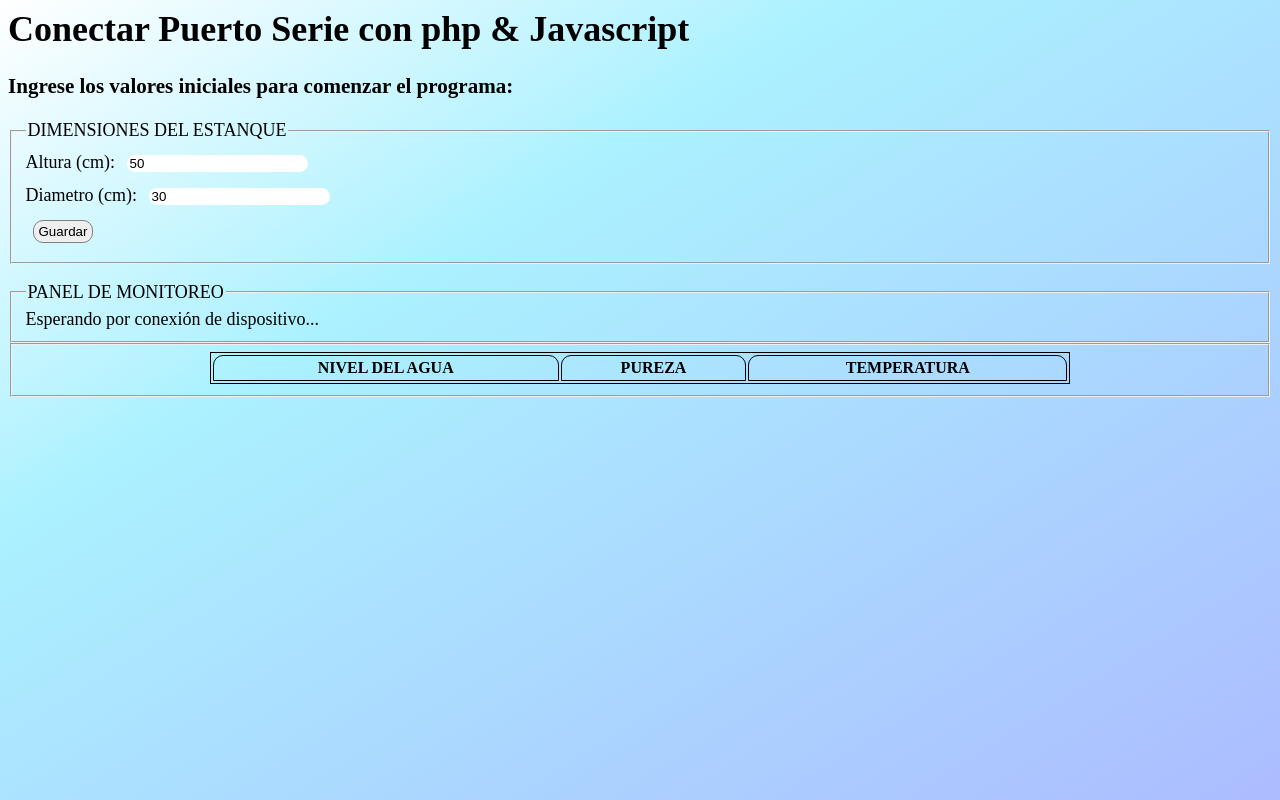
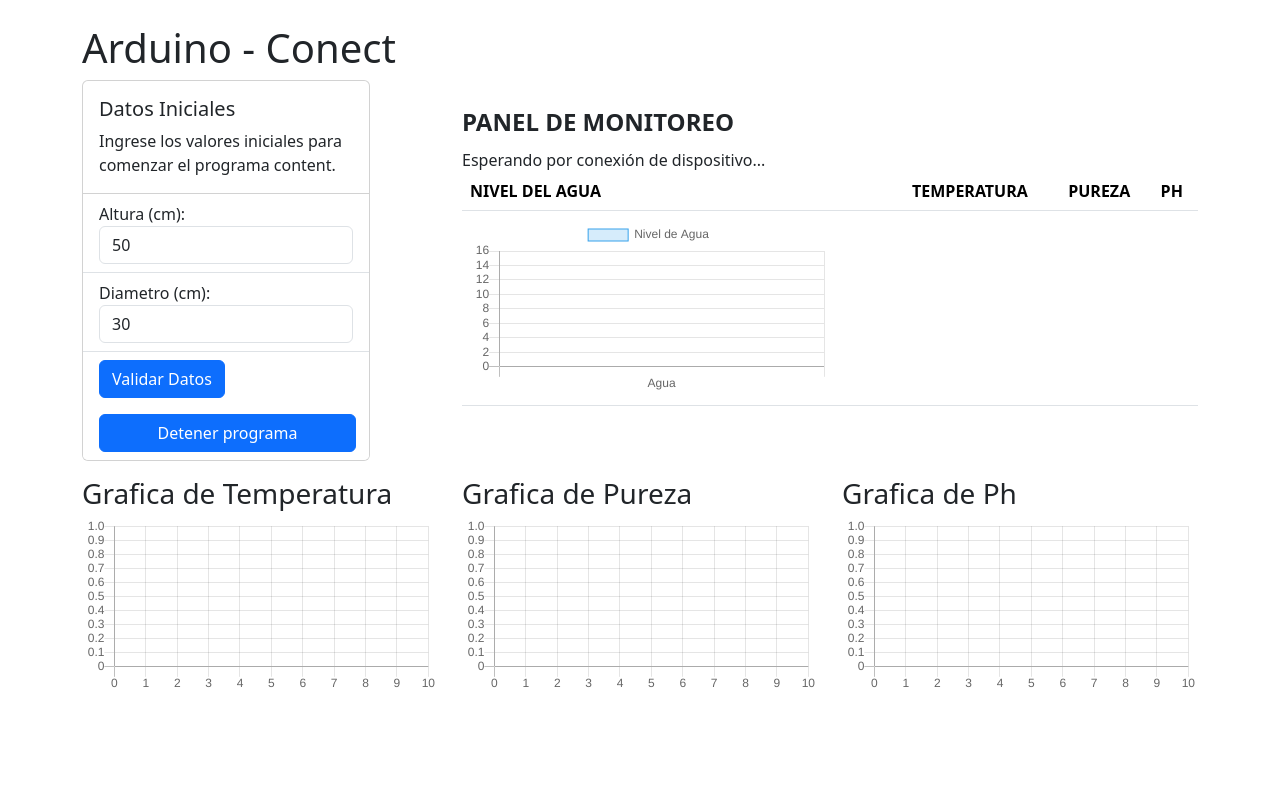
Before and after one commit to YJoel/Proyecto-web-Arduino, a PHP site: page / in a window 1280 px wide. Run offline with PHP 8.4, Linux system fonts and the light colour scheme; lists and menus that the app fills with data are empty.

Commit message:
Inclusión de Bootstrap para lo estilos

```diff
--- /dev/null
+++ b/Grafica/AppGrafica.js
@@ -0,0 +1,58 @@
+import { Grafica } from "./Grafica.js";
+
+const ids = ["grafica1", "grafica2", "grafica3", "grafica4"];
+const charts = [];
+ids.forEach((el) => {
+  if (el === "grafica4") {
+    charts.push(
+      new Grafica(el, {
+        type: "bar",
+        data: {
+          labels: ["Agua"],
+          datasets: [
+            {
+              label: "Nivel de Agua",
+              data: [],
+              backgroundColor: ["rgba(54, 162, 235, 0.2)"],
+              borderColor: ["rgb(54, 162, 235)"],
+              borderWidth: 1,
+            },
+          ],
+        },
+        options: {
+          scales: {
+            yAxes: [{ ticks: { min: 0, max: 16 } }],
+          },
+        },
+      })
+    );
+  } else {
+    charts.push(
+      new Grafica(el, {
+        type: "line",
+        data: {
+          labels: [0, 1, 2, 3, 4, 5, 6, 7, 8, 9, 10],
+          datasets: [
+            {
+              label: "Grafica 1",
+              fill: false,
+              backgroundColor: "rgba(0,0,255,1.0)",
+              borderColor: "rgba(0,0,255,0.1)",
+              data: [],
+            },
+          ],
+        },
+        options: {
+          legend: { display: false },
+          scales: {
+            y: {
+              beginAtZero: true,
+            },
+          },
+        },
+      })
+    );
+  }
+});
+
+export { charts, Grafica };
--- /dev/null
+++ b/Grafica/Grafica.js
@@ -0,0 +1,39 @@
+class Grafica {
+  constructor(el, config) {
+    this.grafica = new Chart(el, config);
+  }
+
+  getGrafica() {
+    return this.grafica;
+  }
+
+  /**
+   * @param {Number} value
+   */
+
+  appendValues(value) {
+    if (this.grafica.config.type == "line") {
+      if (
+        this.grafica.config.data.labels.length ==
+        this.grafica.config.data.datasets[0].data.length
+      ) {
+        this.grafica.config.data.labels.shift();
+        this.grafica.config.data.labels.push(
+          this.grafica.config.data.labels[
+            this.grafica.config.data.labels.length - 1
+          ] + 1
+        );
+        this.grafica.config.data.datasets[0].data.shift();
+        this.grafica.config.data.datasets[0].data.push(value);
+      } else {
+        this.grafica.config.data.datasets[0].data.push(value);
+      }
+      this.grafica.update();
+    } else if (this.grafica.config.type == "bar"){
+      this.grafica.config.data.datasets[0].data = [value]
+      this.grafica.update();
+    }
+  }
+}
+
+export { Grafica };
--- /dev/null
+++ b/WebSerial_Api/Arduino.js
@@ -0,0 +1,64 @@
+class Arduino {
+  constructor(port) {
+    this.port = port;
+  }
+
+  setPort(port) {
+    this.port = port;
+  }
+
+  getPort() {
+    return this.port;
+  }
+
+  /**
+   *
+   * @param {HTMLInputElement} altura
+   * @param {HTMLInputElement} diametro
+   */
+  async writeOnPort(altura, diametro) {
+    setTimeout(async () => {
+      const textEncoder = new TextEncoderStream();
+      const writableStreamClosed = textEncoder.readable.pipeTo(
+        this.port.writable
+      );
+      const writer = textEncoder.writable.getWriter();
+
+      await writer.write(`${altura.value},${diametro.value}`);
+    }, 2000);
+  }
+
+  async readOnPort() {
+    await this.port.open({ baudRate: 9600 });
+
+    const textDecoder = new TextDecoderStream();
+    const readableStreamClosed = this.port.readable.pipeTo(
+      textDecoder.writable
+    );
+    const reader = textDecoder.readable.getReader();
+
+    // Verifica la disponibilidad del Puerto
+    while (this.port.readable) {
+
+      // Listen to data coming from the serial device.
+      let str = "";
+      let arr = Array(1);
+
+      // Empezamos a leer
+      while (true) {
+        const { value, done } = await reader.read();
+        if (done) {
+          // Allow the serial port to be closed later.
+          reader.releaseLock();
+          console.log(value);
+          break;
+        } else {
+          console.log("algo pasó", done, value == "\n");
+        }
+        // value is a string.
+      }
+    }
+  }
+}
+
+export { Arduino };
--- a/WebSerial_Api/index.js
+++ /dev/null
@@ -1,100 +0,0 @@
-let conected = false;
-
-/*navigator.serial.addEventListener("connect", (e) => {
-  // Connect to `e.target` or add it to a list of available ports.
-  if (altura != 0 && diametro != 0) {
-    document.getElementById("connect").innerHTML = `Puerto Serial Conectado!`;
-    document.getElementById("webSerial").addEventListener("click", ejec);
-  }
-});*/
-
-navigator.serial.addEventListener("disconnect", (e) => {
-  // Remove `e.target` from the list of available ports.
-  document.getElementById("connect").innerHTML =
-    "Esperando por conexión de dispositivo...";
-  conected = false;
-  clearInterval();
-});
-
-/*
-navigator.serial.getPorts().then((ports) => {
-  // Initialize the list of available ports with `ports` on page load.
-  console.log(ports);
-});
-*/
-
-function arduino() {
-  navigator.serial.requestPort().then(async (port) => {
-    //escribir(port);
-    leer(port);
-  });
-}
-
-async function escribir(port) {
-  setTimeout(async () => {
-    const textEncoder = new TextEncoderStream();
-    const writableStreamClosed = textEncoder.readable.pipeTo(port.writable);
-    const writer = textEncoder.writable.getWriter();
-
-    await writer.write(`${altura.value},${diametro.value}`);
-  }, 2000);
-}
-
-async function leer(port) {
-  await port.open({ baudRate: 9600 });
-
-  const textDecoder = new TextDecoderStream();
-  const readableStreamClosed = port.readable.pipeTo(textDecoder.writable);
-  const reader = textDecoder.readable.getReader();
-
-  while (port.readable) {
-    // Listen to data coming from the serial device.
-    let str = "";
-    let arr = Array(1);
-    while (true) {
-      const { value, done } = await reader.read();
-      if (done) {
-        // Allow the serial port to be closed later.
-        reader.releaseLock();
-        console.log(value)
-        break;
-      }
-      else {
-        console.log("algo pasó", done, value == '\n')
-      }
-      // value is a string.
-    }
-  }
-}
-
-document.getElementById("initial_values").addEventListener("submit", (form) => {
-  form.preventDefault();
-
-  const data = new FormData(initial_values);
-
-  console.log({
-    altura: data.get("altura"),
-    diametro: data.get("diametro"),
-  });
-
-  document.getElementById("connect").innerHTML = `
-  <button id="webSerial">Conectar Puerto Serial</button>
-  `;
-  document.getElementById("webSerial").addEventListener("click", arduino);
-
-  let tr = document.createElement("tr");
-
-  for (let i = 0; i < 3; i++) {
-    let arr = [i, data.get("altura"), data.get("diametro")];
-    let td = document.createElement("td");
-    td.innerHTML = `${arr[i]}`;
-    tr.append(td);
-  }
-  document
-    .getElementById("datos")
-    .insertBefore(tr, document.getElementById("datos").children[1]);
-});
-
-document.getElementById("monitor").addEventListener("submit", (form) => {
-  form.preventDefault();
-});
--- a/index.php
+++ b/index.php
@@ -4,102 +4,110 @@
   <title>
     Arduino - Conect
   </title>
-
-  <style>
-    table,
-    tr,
-    th,
-    td {
-      border: 1px solid black;
-    }
-
-    table#datos tr td {
-      padding: 3px 7px;
-      border-radius: 0px;
-    }
-
-    table#datos tr:first-child th {
-      padding: 3px 7px;
-      border-radius: 10px 10px 0px 0px;
-    }
-
-    table#datos tr:last-child td {
-      padding: 3px 7px;
-      border-radius: 0px 0px 10px 10px;
-    }
-
-    body {
-      box-sizing: content-box;
-      background: linear-gradient(to bottom right, white, #ABF1FF, #ABD6FF, #ACBCFF);
-      font-size: large;
-    }
-
-    input {
-      border: 0;
-      border-radius: 10px;
-      margin: 8px;
-      transition: 0.3s;
-    }
-
-    input:focus {
-      background: linear-gradient();
-      box-shadow: 0px 0px 10px 2px white;
-    }
-
-    input[type="submit"] {
-      cursor: pointer;
-      border: 1px solid white;
-      transition: 0.3s;
-      padding: 3px 5px;
-      border-color: gray;
-      margin: 7px;
-    }
-
-    input[type="submit"]:hover {
-      border-color: #ABF1FF;
-      background-color: #ABF1FF;
-      box-shadow: 0px 0px 0px 5px #ABD6FF;
-    }
-  </style>
+  <link href="https://cdn.jsdelivr.net/npm/bootstrap@5.3.3/dist/css/bootstrap.min.css" rel="stylesheet"
+    integrity="sha384-QWTKZyjpPEjISv5WaRU9OFeRpok6YctnYmDr5pNlyT2bRjXh0JMhjY6hW+ALEwIH" crossorigin="anonymous">
+  <script src="https://cdnjs.cloudflare.com/ajax/libs/Chart.js/2.9.4/Chart.js"></script>
+  <link rel="stylesheet" href="style.css">
 </head>
 
 <body>
-
-  <h1>Conectar Puerto Serie con php & Javascript</h1>
-
-  <h3> Ingrese los valores iniciales para comenzar el programa: </h3>
+  <div class="container pt-4">
+    <h1>Arduino - Conect</h1>
+    <div class="row">
+      <div class="col-4">
         <form action="" id="initial_values" name="initial-values">
+          <div class="card" style="width: 18rem;">
+            <div class="card-body">
+              <h5 class="card-title">Datos Iniciales</h5>
+              <p class="card-text">
+                Ingrese los valores iniciales para comenzar el programa
+                content.
+              </p>
+            </div>
+            <ul class="list-group list-group-flush">
+              <li class="list-group-item">
+                <label for="altura">Altura (cm):</label>
+                <input class="form-control" type="number" min="0" value="50" id="altura" name="altura" required>
+              </li>
+              <li class="list-group-item">
+                <label for="diametro">Diametro (cm):</label>
+                <input class="form-control" type="number" min="0" value="30" id="diametro" name="diametro" required>
+              </li>
+              <li class="list-group-item">
+                <input class="btn btn-primary" type="submit" id="validar" value="Validar Datos">
+                <input class="btn btn-primary mt-3" readonly id="stopInterval" value="Detener programa">
+              </li>
+            </ul>
+          </div>
+        </form>
+      </div>
+      <div class="col-8">
+        <form action="" id="monitor" class="mt-4 mb-4">
           <fieldset>
-      <legend>DIMENSIONES DEL ESTANQUE</legend>
-      <label for="altura">Altura (cm): </label>
-      <input type="number" min="0" value="50" id="altura" name="altura" required>
-      <br>
-      <label for="diametro">Diametro (cm):</label>
-      <input type="number" min="0" value="30" id="diametro" name="diametro" required>
-      <br>
-      <input type="submit" value="Guardar">
-    </fieldset>
-  </form>
-  <form action="" id="monitor">
-    <fieldset>
-      <legend>PANEL DE MONITOREO</legend>
+            <legend>
+              <b>PANEL DE MONITOREO</b>
+            </legend>
 
             <div class="connect" id="connect">
               Esperando por conexión de dispositivo...
             </div>
           </fieldset>
           <fieldset>
-      <table id="datos" align="center" width="70%">
+            <table class="table">
+              <thead>
                 <tr>
-          <th>NIVEL DEL AGUA</th>
-          <th>PUREZA</th>
-          <th>TEMPERATURA</th>
+                  <th scope="col">NIVEL DEL AGUA</th>
+                  <th scope="col">TEMPERATURA</th>
+                  <th scope="col">PUREZA</th>
+                  <th scope="col">PH</th>
                 </tr>
+              </thead>
+              <tbody>
+                <tr id="datos">
+                  <td>
+                    <div style="width: 90%">
+                      <canvas id="grafica4"></canvas>
+                    </div>
+                  </td>
+                  <td id="temperatura"></td>
+                  <td id="pureza"></td>
+                  <td id="ph"></td>
+                </tr>
+              </tbody>
             </table>
           </fieldset>
         </form>
+      </div>
+    </div>
+    <div class="row">
+      <div class="col-4">
+        <h3>
+          Grafica de Temperatura
+        </h3>
+        <canvas id="grafica1"></canvas>
+      </div>
+      <div class="col-4">
+        <h3>
+          Grafica de Pureza
+        </h3>
+        <canvas id="grafica2"></canvas>
+      </div>
+      <div class="col-4">
+        <h3>
+          Grafica de Ph
+        </h3>
+        <canvas id="grafica3"></canvas>
+      </div>
+    </div>
+  </div>
+  <script type="module" src="./WebSerial_Api/AppArduino.js"></script>
   <!--<script src="WebUsb_Api\index.js"></script>-->
-  <script src="WebSerial_Api/index.js"></script>
+  <script src="https://cdn.jsdelivr.net/npm/@popperjs/core@2.11.8/dist/umd/popper.min.js"
+    integrity="sha384-I7E8VVD/ismYTF4hNIPjVp/Zjvgyol6VFvRkX/vR+Vc4jQkC+hVqc2pM8ODewa9r"
+    crossorigin="anonymous"></script>
+  <script src="https://cdn.jsdelivr.net/npm/bootstrap@5.3.3/dist/js/bootstrap.min.js"
+    integrity="sha384-0pUGZvbkm6XF6gxjEnlmuGrJXVbNuzT9qBBavbLwCsOGabYfZo0T0to5eqruptLy"
+    crossorigin="anonymous"></script>
 </body>
 
 </html>
--- /dev/null
+++ b/style.css
@@ -0,0 +1,5 @@
+@media screen and (max-width: 700px){
+    .row > .col-4{
+        display: block;
+    }
+}
```
Also changed, not shown: WebSerial_Api/AppArduino.js (added, +137 -0 lines). Lines whose indentation alone changed are shown as unchanged.
